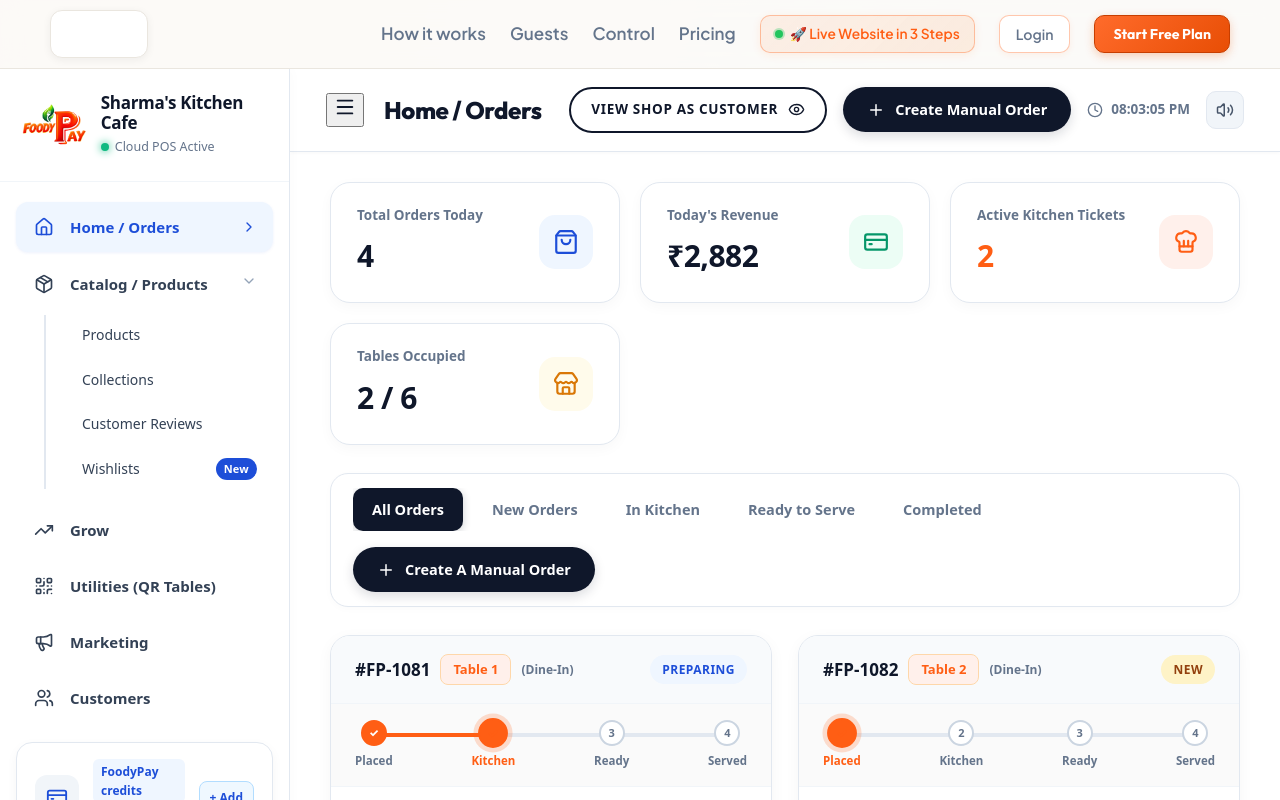
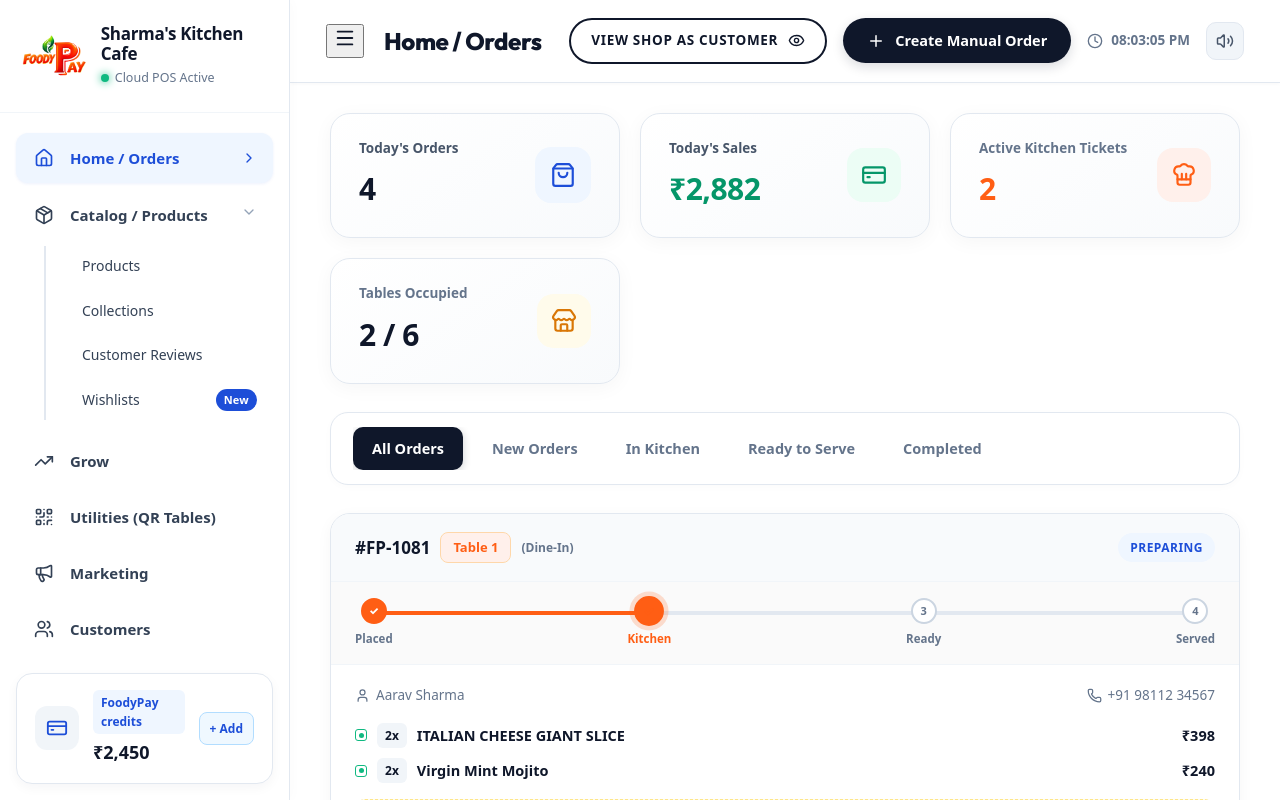
Before and after one commit to LaganMehtaJi/-Foodypay-Frontend, a React (Vite) app: page /dashboard in a window 1280 px wide. Shown: the top 800 px of the page. Built offline with nearby package versions, Linux system fonts and the light colour scheme; grey boxes are pictures that could not be loaded.

Commit message:
-Update Dashboard

```diff
--- a/src/App.jsx
+++ b/src/App.jsx
@@ -1,5 +1,5 @@
 import React, { useState, useEffect } from 'react';
-import { BrowserRouter, Routes, Route } from 'react-router-dom';
+import { BrowserRouter, Routes, Route, useLocation } from 'react-router-dom';
 import Navbar from './components/Navbar';
 import Footer from './components/Footer';
 import HomePage from './pages/HomePage';
@@ -12,6 +12,43 @@ import Toast from './components/Toast';
 import LiveOrderTicker from './components/LiveOrderTicker';
 import './App.css';
 
+const AppContent = ({ openSignup, openLogin, showToast }) => {
+  const location = useLocation();
+  const isDashboard = location.pathname.startsWith('/dashboard');
+
+  return (
+    <>
+      {!isDashboard && <Navbar onOpenSignup={openSignup} onOpenLogin={openLogin} />}
+
+      <Routes>
+        <Route
+          path="/"
+          element={<HomePage onOpenSignup={openSignup} onShowToast={showToast} />}
+        />
+        <Route
+          path="/create-website"
+          element={<CreateWebsitePage onOpenSignup={openSignup} onShowToast={showToast} />}
+        />
+        <Route
+          path="/login"
+          element={<LoginPage onShowToast={showToast} />}
+        />
+        <Route
+          path="/dashboard"
+          element={<DashboardPage />}
+        />
+        <Route
+          path="*"
+          element={<HomePage onOpenSignup={openSignup} onShowToast={showToast} />}
+        />
+      </Routes>
+
+      {!isDashboard && <Footer />}
+      {!isDashboard && <LiveOrderTicker onOpenSignup={openSignup} />}
+    </>
+  );
+};
+
 // FoodyPay App Entry Point
 function App() {
   const [signupOpen, setSignupOpen] = useState(false);
@@ -21,7 +58,6 @@ function App() {
   const [toastVisible, setToastVisible] = useState(false);
 
   useEffect(() => {
-    // Permanently set light theme matching the Warm Orange & White logo branding
     document.documentElement.setAttribute('data-theme', 'light');
     localStorage.removeItem('foodypay-theme');
   }, []);
@@ -31,17 +67,9 @@ function App() {
     setSignupOpen(true);
   };
 
-  const closeSignup = () => {
-    setSignupOpen(false);
-  };
-
-  const openLogin = () => {
-    setLoginOpen(true);
-  };
-
-  const closeLogin = () => {
-    setLoginOpen(false);
-  };
+  const closeSignup = () => setSignupOpen(false);
+  const openLogin = () => setLoginOpen(true);
+  const closeLogin = () => setLoginOpen(false);
 
   const showToast = (message) => {
     setToastMessage(message);
@@ -54,32 +82,7 @@ function App() {
   return (
     <BrowserRouter>
       <div className="app-layout">
-        <Navbar onOpenSignup={openSignup} onOpenLogin={openLogin} />
-
-        <Routes>
-          <Route
-            path="/"
-            element={<HomePage onOpenSignup={openSignup} onShowToast={showToast} />}
-          />
-          <Route
-            path="/create-website"
-            element={<CreateWebsitePage onOpenSignup={openSignup} onShowToast={showToast} />}
-          />
-          <Route
-            path="/login"
-            element={<LoginPage onShowToast={showToast} />}
-          />
-          <Route
-            path="/dashboard"
-            element={<DashboardPage />}
-          />
-          <Route
-            path="*"
-            element={<HomePage onOpenSignup={openSignup} onShowToast={showToast} />}
-          />
-        </Routes>
-
-        <Footer />
+        <AppContent openSignup={openSignup} openLogin={openLogin} showToast={showToast} />
 
         <SignupModal
           isOpen={signupOpen}
@@ -95,8 +98,6 @@ function App() {
         />
 
         <Toast message={toastMessage} isVisible={toastVisible} />
-
-        <LiveOrderTicker onOpenSignup={openSignup} />
       </div>
     </BrowserRouter>
   );
--- a/src/pages/Dashboard.css
+++ b/src/pages/Dashboard.css
@@ -401,14 +401,14 @@
 }
 
 .crm-kpi-card {
-  background: #FFFFFF;
-  border: 1.5px solid var(--crm-border);
+  background: linear-gradient(145deg, #ffffff, #f8fafc);
+  border: 1px solid #e2e8f0;
   border-radius: 20px;
-  padding: 22px 26px;
-  display: flex;
-  align-items: center;
-  justify-content: space-between;
-  box-shadow: 0 4px 14px rgba(0, 0, 0, 0.03);
+  padding: 24px 28px;
+  display: flex;
+  align-items: center;
+  justify-content: space-between;
+  box-shadow: 0 4px 20px rgba(0, 0, 0, 0.04);
   transition: transform 0.2s, box-shadow 0.2s;
 }
 
@@ -489,7 +489,7 @@
 /* Orders Cards Grid - Generous & Big */
 .crm-orders-grid {
   display: grid;
-  grid-template-columns: repeat(auto-fill, minmax(380px, 1fr));
+  grid-template-columns: 1fr;
   gap: 26px;
 }
 
--- a/src/pages/DashboardPage.jsx
+++ b/src/pages/DashboardPage.jsx
@@ -479,12 +479,23 @@ export default function DashboardPage({ onShowToast }) {
   const [manualItems, setManualItems] = useState({});
   const [manualPaymentMode, setManualPaymentMode] = useState('Cash on Counter');
 
+  // New manual order states
+  const [manualSearch, setManualSearch] = useState('');
+  const [manualGstEnabled, setManualGstEnabled] = useState(false);
+  const [manualDiscount, setManualDiscount] = useState('');
+  const [manualCoupon, setManualCoupon] = useState('');
+
   const handleOpenManualOrder = () => {
     setManualOrderType('Dine-In');
     setManualTable('Table 1');
-    setManualCustomer('Walk-in Guest');
-    setManualPhone('+91 98765 00000');
-    setManualItems({ [dishes[0]?.id || 'p1']: 1 });
+    setManualCustomer('');
+    setManualPhone('');
+    setManualItems({});
+    setManualPaymentMode('Cash on Counter');
+    setManualSearch('');
+    setManualGstEnabled(false);
+    setManualDiscount('');
+    setManualCoupon('');
     setIsManualOrderOpen(true);
   };
 
@@ -505,8 +516,9 @@ export default function DashboardPage({ onShowToast }) {
     const dish = dishes.find((d) => d.id === dishId);
     return sum + (dish ? dish.price * qty : 0);
   }, 0);
-  const manualTax = Math.round(manualSubtotal * 0.05);
-  const manualTotal = manualSubtotal + manualTax;
+  const mDiscountAmt = Number(manualDiscount) || 0;
+  const manualTax = manualGstEnabled ? Math.round((manualSubtotal - mDiscountAmt) * 0.05) : 0;
+  const manualTotal = manualSubtotal - mDiscountAmt + manualTax;
 
   const handleCreateManualOrderSubmit = (e) => {
     e.preventDefault();
@@ -538,8 +550,9 @@ export default function DashboardPage({ onShowToast }) {
       paymentStatus: manualPaymentMode.includes('UPI') ? 'paid-upi' : 'cash',
       paymentLabel: manualPaymentMode,
       items: formattedItems,
-      note: 'Manual Order Created from Counter',
+      note: manualCoupon ? `Applied Coupon: ${manualCoupon}` : 'Manual Order Created from Counter',
       subtotal: manualSubtotal,
+      discount: mDiscountAmt,
       tax: manualTax,
       total: manualTotal,
     };
@@ -1044,18 +1057,18 @@ export default function DashboardPage({ onShowToast }) {
             <div className="crm-kpi-banner-grid">
               <div className="crm-kpi-card">
                 <div>
-                  <div className="crm-kpi-label">Total Orders Today</div>
+                  <div className="crm-kpi-label" style={{ fontWeight: 600, color: '#475569' }}>Today's Orders</div>
                   <div className="crm-kpi-value">{orders.length}</div>
                 </div>
-                <div className="crm-kpi-icon-box" style={{ background: '#EFF6FF', color: '#1D4ED8' }}>
+                <div className="crm-kpi-icon-box" style={{ background: '#EFF6FF', color: '#1D4ED8', width: '56px', height: '56px' }}>
                   <ShoppingBag size={26} />
                 </div>
               </div>
 
               <div className="crm-kpi-card">
                 <div>
-                  <div className="crm-kpi-label">Today's Revenue</div>
-                  <div className="crm-kpi-value">₹{orders.reduce((sum, o) => sum + o.total, 0).toLocaleString()}</div>
+                  <div className="crm-kpi-label" style={{ fontWeight: 600, color: '#475569' }}>Today's Sales</div>
+                  <div className="crm-kpi-value" style={{ color: '#059669' }}>₹{orders.reduce((sum, o) => sum + o.total, 0).toLocaleString()}</div>
                 </div>
                 <div className="crm-kpi-icon-box" style={{ background: '#ECFDF5', color: '#059669' }}>
                   <CreditCard size={26} />
@@ -1108,14 +1121,7 @@ export default function DashboardPage({ onShowToast }) {
                 ))}
               </div>
 
-              <button
-                type="button"
-                className="btn-create-order-primary"
-                onClick={handleOpenManualOrder}
-              >
-                <Plus size={18} />
-                <span>Create A Manual Order</span>
-              </button>
+
             </div>
 
             {/* ORDERS GRID */}
```
